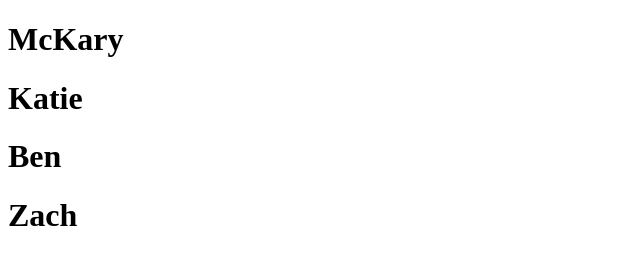
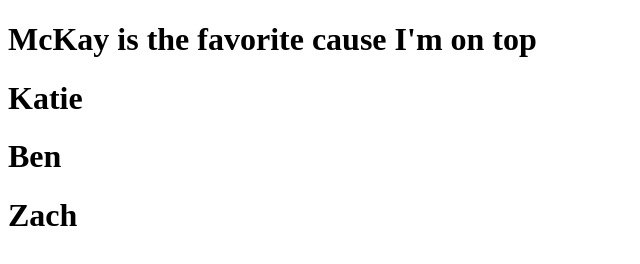
Before and after one commit to waka2/group-test, a plain HTML site: page index.html in a window 1280 px wide. Shown: the whole page, without its empty margins (0-640 px from the left). Drawn offline with Linux system fonts and the light colour scheme.

Commit message:
crucial changes

```diff
--- a/index.html
+++ b/index.html
@@ -7,7 +7,7 @@
     <title>Document</title>
 </head>
 <body>
-    <h1>McKary</h1>
+    <h1>McKay is the favorite cause I'm on top</h1>
     <h1>Katie</h1>
     <h1>Ben</h1>
     <h1>Zach</h1>
```
